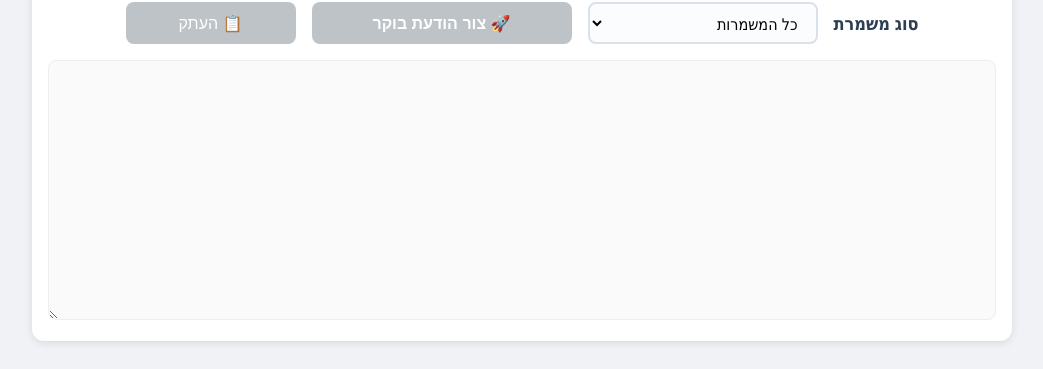
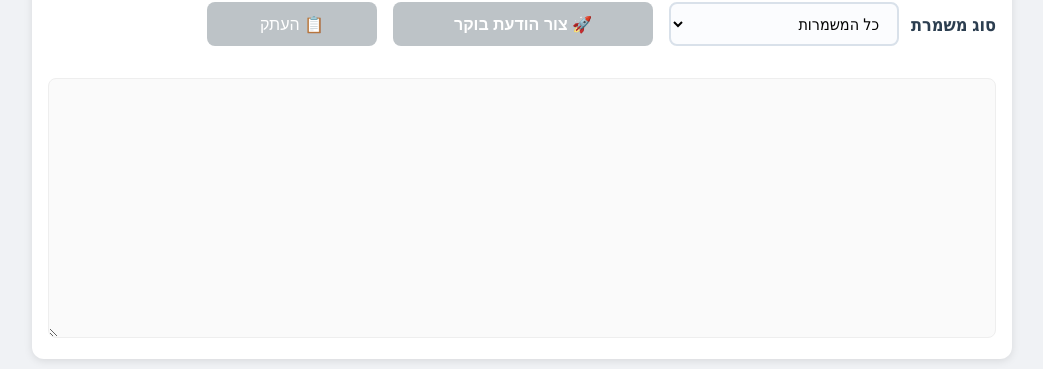
Before and after one commit to aradpe/HodTry, a plain HTML site: page index.html in a window 1280 px wide. Shown: the part 457-826 px from the top of the page, without its empty margins (118-1161 px from the left). Drawn offline with Linux system fonts and the light colour scheme.

Commit message:
Rebuild generated message toolbar

```diff
--- a/index.html
+++ b/index.html
@@ -98,11 +98,6 @@
             justify-content: flex-end;
             margin-bottom: 14px;
         }
-        .action-row {
-            display: flex;
-            justify-content: center;
-            margin-bottom: 14px;
-        }
         .filter-box {
             background: white;
             border-radius: 14px;
@@ -114,8 +109,7 @@
             gap: 18px;
             flex-wrap: wrap;
         }
-        .filters-section .filter-box,
-        .action-row .filter-box {
+        .filters-section .filter-box {
             width: 100%;
         }
         .filters-section .filter-box {
@@ -123,13 +117,6 @@
             grid-template-columns: minmax(0, 1fr) minmax(0, 1fr);
             align-items: center;
             gap: 18px;
-        }
-        .action-row .filter-box {
-            display: flex;
-            justify-content: center;
-            align-items: center;
-            gap: 18px;
-            flex-wrap: nowrap;
         }
         .filter-box label {
             font-weight: bold;
@@ -268,42 +255,54 @@
             color: #6b7c93;
             font-size: 14px;
         }
-        .output-section {
+        .generated-section {
             background: white;
             border-radius: 12px;
             padding: 16px;
             box-shadow: 0 2px 8px rgba(0,0,0,0.1);
             display: block;
         }
-        .output-section .action-row {
-            margin-bottom: 16px;
-        }
-        .output-section .workflow-controls {
-            background: transparent;
-            box-shadow: none;
-            border: none;
-            padding: 0;
-            direction: rtl;
-            width: auto;
-        }
-        .output-header {
-            display: flex;
-            align-items: center;
-            justify-content: flex-start;
-            margin-bottom: 16px;
-        }
-        .output-header h2 {
+        .generated-section h2 {
             color: #2c3e50;
             margin: 0;
+            margin-bottom: 16px;
             font-size: 22px;
+            text-align: right;
             white-space: nowrap;
         }
-        .action-row .filter-box {
+        .action-toolbar {
+            direction: rtl;
             display: flex;
+            flex-direction: row;
             justify-content: flex-start;
             align-items: center;
             gap: 16px;
             flex-wrap: nowrap;
+            width: 100%;
+            margin-bottom: 16px;
+        }
+        .shift-control {
+            display: flex;
+            align-items: center;
+            gap: 12px;
+            flex: 0 0 auto;
+        }
+        .shift-control label {
+            font-weight: bold;
+            color: #2c3e50;
+            font-size: 18px;
+            white-space: nowrap;
+        }
+        .shift-control select {
+            width: 230px;
+            min-width: 0;
+            height: 44px;
+            padding: 8px 14px;
+            border: 2px solid #d9e1ea;
+            border-radius: 8px;
+            background: #fbfcfe;
+            font: inherit;
+            font-size: 16px;
         }
         .copy-btn {
             padding: 8px 20px;
@@ -320,41 +319,23 @@
             cursor: not-allowed;
         }
         .copy-btn.copied { background: #27ae60; }
-        .workflow-controls .generate-btn {
+        .generate-button {
             width: 260px;
+            height: 44px;
             margin-bottom: 0;
             padding: 0 24px;
             font-size: 16px;
             border-radius: 8px;
             flex: 0 0 260px;
         }
-        .workflow-controls .copy-btn {
+        .copy-button {
             width: 170px;
+            height: 44px;
             padding: 0 24px;
             font-size: 16px;
             flex: 0 0 170px;
         }
-        .workflow-primary {
-            display: flex;
-            align-items: center;
-            justify-content: flex-start;
-            gap: 16px;
-            min-width: 0;
-        }
-        .workflow-primary select {
-            min-width: 230px;
-        }
-        .workflow-primary .generate-btn {
-            width: 260px;
-            flex-basis: 260px;
-        }
-        .workflow-copy {
-            min-width: 0;
-        }
-        .workflow-controls select,
-        .workflow-controls button {
-            min-height: 42px;
-            height: 42px;
+        .action-toolbar button {
             white-space: nowrap;
         }
         @media (max-width: 760px) {
@@ -369,8 +350,7 @@
                 padding: 24px 20px;
             }
             .upload-section,
-            .filters-section .filter-box,
-            .action-row .filter-box {
+            .filters-section .filter-box {
                 grid-template-columns: 1fr;
             }
             .text-input {
@@ -382,24 +362,17 @@
                 gap: 16px;
             }
             .filter-box,
-            .filters-section .filter-box,
-            .action-row .filter-box {
+            .filters-section .filter-box {
                 align-items: stretch;
             }
             .filter-box select,
             .filter-box button {
                 width: 100%;
             }
-            .workflow-controls select {
-                width: auto;
         }
-            .workflow-controls .generate-btn {
-                width: 260px;
-                flex-basis: 260px;
-            }
-            .workflow-controls .copy-btn {
-                width: 170px;
-                flex-basis: 170px;
+        @media (max-width: 700px) {
+            .action-toolbar {
+                flex-wrap: wrap;
             }
         }
         #output {
@@ -413,6 +386,7 @@
             border-radius: 8px;
             border: 1px solid #eee;
             width: 100%;
+            margin-top: 16px;
             min-height: 260px;
             resize: vertical;
         }
@@ -477,26 +451,20 @@
             </div>
         </div>
 
-        <div class="output-section" id="outputSection">
-            <div class="output-header">
+        <div class="generated-section" id="outputSection">
             <h2>הודעת הבוקר שנוצרה</h2>
-            </div>
 
-            <div class="action-row">
-                <div class="filter-box workflow-controls">
-                    <div class="workflow-primary">
+            <div class="action-toolbar">
+                <div class="shift-control">
                     <label for="shiftFilter">סוג משמרת</label>
                     <select id="shiftFilter">
                         <option value="all">כל המשמרות</option>
                         <option value="ב">בוקר</option>
                         <option value="ל">לילה</option>
                     </select>
-                        <button class="generate-btn" id="generateBtn" disabled>🚀 צור הודעת בוקר</button>
                 </div>
-                    <div class="workflow-copy">
-                        <button class="copy-btn" id="copyBtn" disabled>📋 העתק</button>
-                    </div>
-                </div>
+                <button class="generate-btn generate-button" id="generateBtn" disabled>🚀 צור הודעת בוקר</button>
+                <button class="copy-btn copy-button" id="copyBtn" disabled>📋 העתק</button>
             </div>
 
             <textarea id="output"></textarea>
```
Lines whose indentation alone changed are shown as unchanged.
